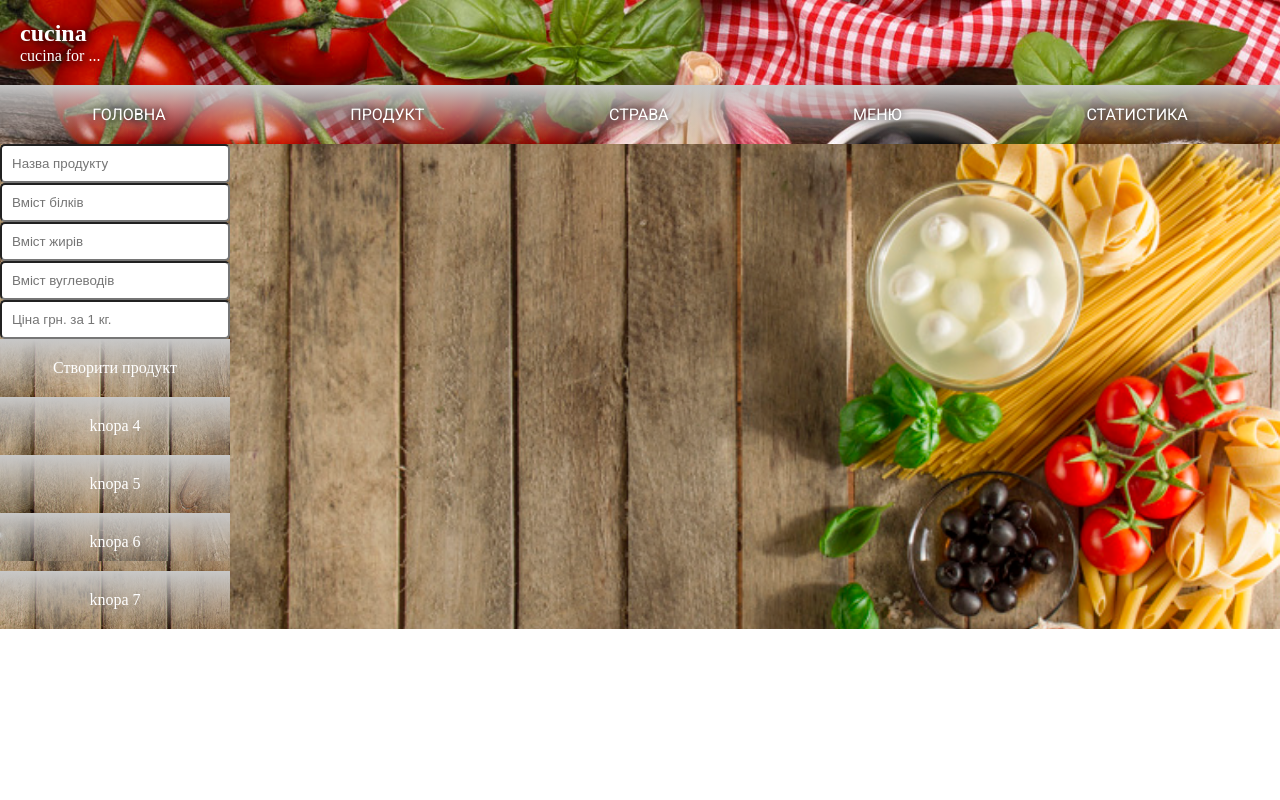
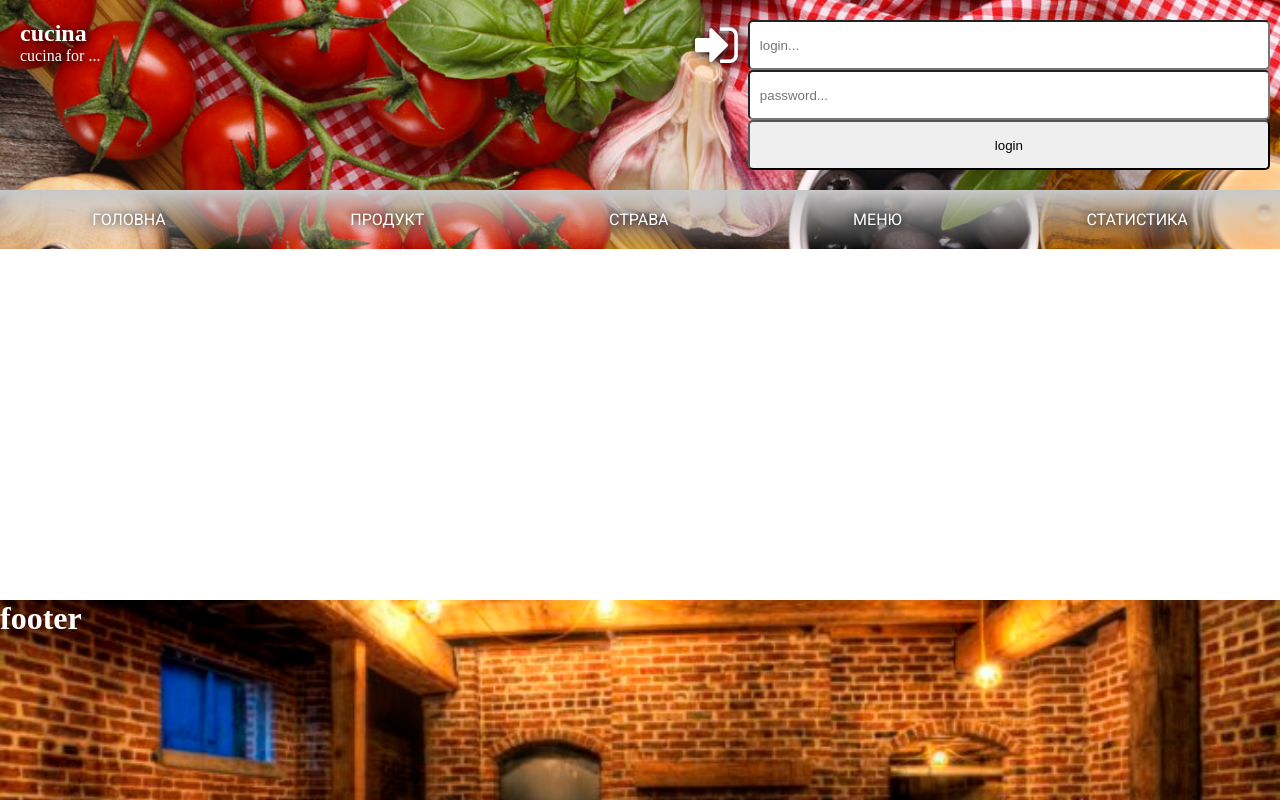
Before and after one commit to Radist2007/cucina, a web app: file index.html in a window 1280 px wide. Run offline with its HTML, style and script files only (its server is not run), Linux system fonts and the light colour scheme.

Commit message:
cucina++

```diff
--- a/css/style.css
+++ b/css/style.css
@@ -1,4 +1,4 @@
-*, aside div{
+* {
     margin: 0;
     padding: 0;
 }
@@ -8,8 +8,35 @@
 }
 
 header section {
+    display: flex;
+    flex-direction: row;
+    align-items: stretch;
     padding: 20px;
+    justify-content: space-between;
 }
+
+.logo {
+
+}
+
+.login {
+    display: flex;
+    flex-direction: row;
+}
+
+.login .fa-sign-in {
+    font-size: 50px;
+}
+
+.login input {
+    margin: 0 10px;
+    height: 50px;
+}
+/* .login input:hover {
+    margin: 0 10px;
+    height: 50px;
+    width: 300px;
+} */
 
 header {
     background-image: url("../img/cucinaHeader02.jpg");
@@ -90,17 +117,6 @@
     height: 100%;
 }
 
-.footer {
-    position: fixed;
-    width: 100%;
-    /*height: 250px;*/
-    /*display: none;*/
-    background-color: rebeccapurple;
-    /*text-align: center;*/
-    /*padding: 20px;*/
-    bottom: 0;
-    /*transition: 1000ms all;*/
-}
 
 input {
     padding: 10px;
@@ -121,3 +137,20 @@
     padding: 20px;
     margin: 20px;
 }
+
+.infoSection {
+    background-color: gray;
+    height: 80px;
+}
+
+.footer {
+     position: fixed;
+     width: 100%;
+     height: 25%;
+     background-color: rebeccapurple;
+     color: white;
+     background-image: url("../img/cellar.jpg");
+     background-size: 100%;
+     bottom: 0;
+    /*transition: 1000ms all;*/
+}
--- a/index.html
+++ b/index.html
@@ -13,9 +13,22 @@
     </head>
     <body>
         <header class="header">
+
             <section>
-                <h1>cucina</h1>
-                <p>cucina for ...</p>
+                <div class="logo">
+                    <h1>cucina</h1>
+                    <p>cucina for ...</p>
+                </div>
+
+                <div class="login">
+                    <i class="fa fa-sign-in" aria-hidden="true"></i>
+                    <form id="indexLogin">
+                        <input type="login" placeholder="login...">
+                        <input type="password" placeholder="password...">
+                        <input type="submit" value="login">
+                    </form>
+                </div>
+
             </section>
 
             <nav>
@@ -27,32 +40,22 @@
                     <li class="menu__list-item"><a href="#" class="link">Статистика</a></li>
                 </menu>
             </nav>
+
         </header>
+
         <content class="content">
-
-            <aside class="aside">
-                <menu class="menu__list menu__list-aside ">
-                    <li><input id="product_name" type="text" name="prod" value="" placeholder="Назва продукту"></li>
-                    <li><input id="product_protein" type="number" name="prod" value="" placeholder="Вміст білків"></li>
-                    <li><input id="product_fat" type="number" name="prod" value="" placeholder="Вміст жирів"></li>
-                    <li><input id="product_carbohydrates" type="number" name="prod" value="" placeholder="Вміст вуглеводів"></li>
-                    <li><input id="product_price" type="text" name="number" value="" placeholder="Ціна грн. за 1 кг."></li>
-                    <li id="create_roduct" onclick="createProduct()" class="menu__list-item"><a href="#" class="link">Створити продукт</a></li>
-                    <li class="menu__list-item"onclick="showFooter()"><a href="#" class="link">knopa 4</a></li>
-                    <li class="menu__list-item"><a href="#" class="link">knopa 5</a></li>
-                    <li class="menu__list-item"><a href="#" class="link">knopa 6</a></li>
-                    <li class="menu__list-item"><a href="#" class="link">knopa 7</a></li>
-                </menu>
-            </aside>
 
             <main class="main">
 
             </main>
 
         </content>
+
         <footer class="footer">
+            <h1>footer</h1>
+        </footer>
 
-        </footer>
         <script src="js/script.js"></script>
+
     </body>
 </html>
```
